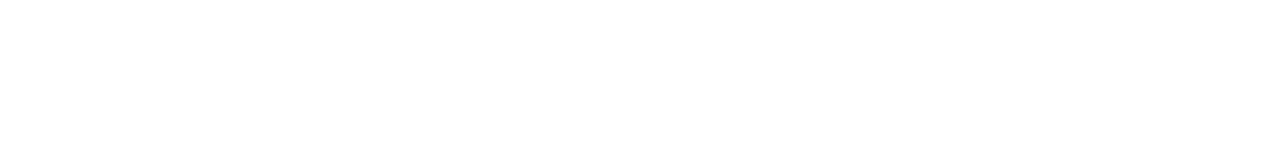
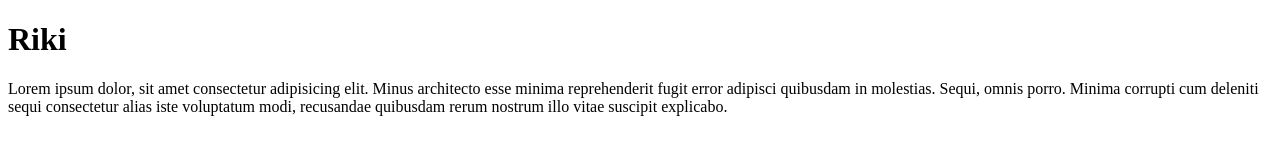
Before and after one commit to MOlajos85/MOlajos85.github.io, a plain HTML site: page index.html in a window 1280 px wide. Drawn offline with Linux system fonts and the light colour scheme.

Commit message:
index.html modified

```diff
--- a/index.html
+++ b/index.html
@@ -5,5 +5,14 @@
     <meta name="viewport" content="width=device-width, initial-scale=1.0" />
     <title>Főoldal</title>
   </head>
-  <body></body>
+  <body>
+    <h1>Riki</h1>
+    <p>
+      Lorem ipsum dolor, sit amet consectetur adipisicing elit. Minus architecto
+      esse minima reprehenderit fugit error adipisci quibusdam in molestias.
+      Sequi, omnis porro. Minima corrupti cum deleniti sequi consectetur alias
+      iste voluptatum modi, recusandae quibusdam rerum nostrum illo vitae
+      suscipit explicabo.
+    </p>
+  </body>
 </html>
```
